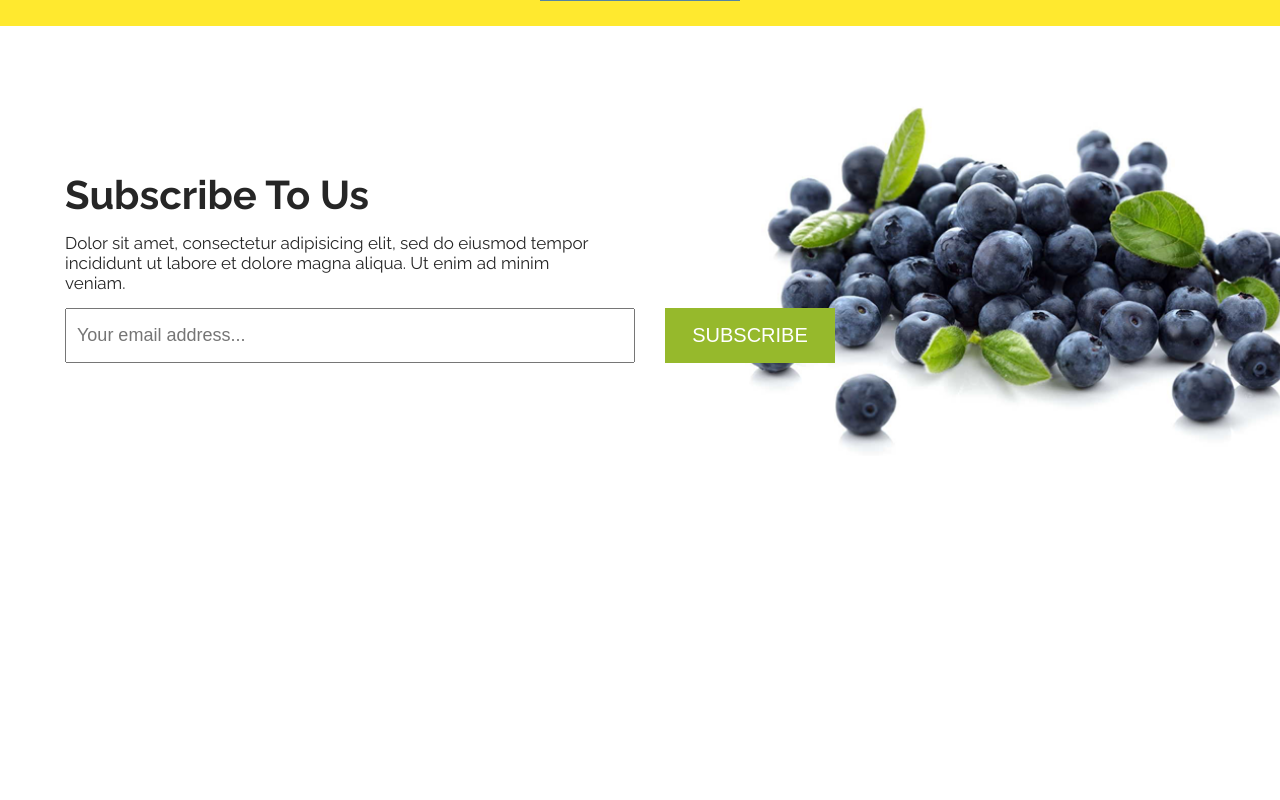
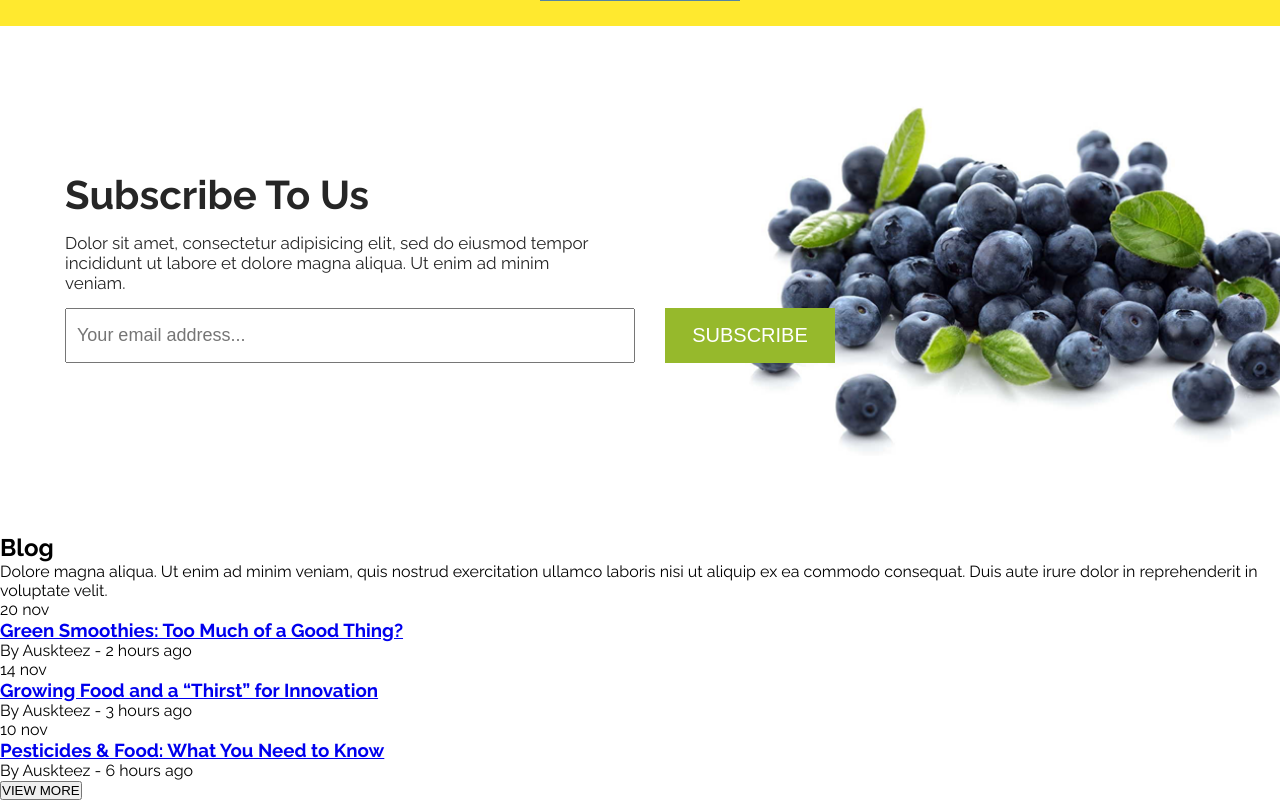
Before and after one commit to PaxRimi/Cahee, a React (Create React App) app: page / in a window 1280 px wide. Shown: the part 3303-4103 px from the top of the page. Before the commit the page ends 3836 px from the top, so only its background shows below. Built offline with nearby package versions, Linux system fonts and the light colour scheme.

Commit message:
Add blog section to the project

```diff
--- a/src/App.js
+++ b/src/App.js
@@ -6,6 +6,7 @@ import About from "./about";
 import Services from "./services";
 import Gallery from "./gallery";
 import Subscription from "./subscription";
+import Blog from "./blog";
 
 class App extends Component {
   render() {
@@ -17,6 +18,7 @@ class App extends Component {
         <Services/>
         <Gallery/>
         <Subscription/>
+        <Blog/>
       </div>
     );
   }
```
